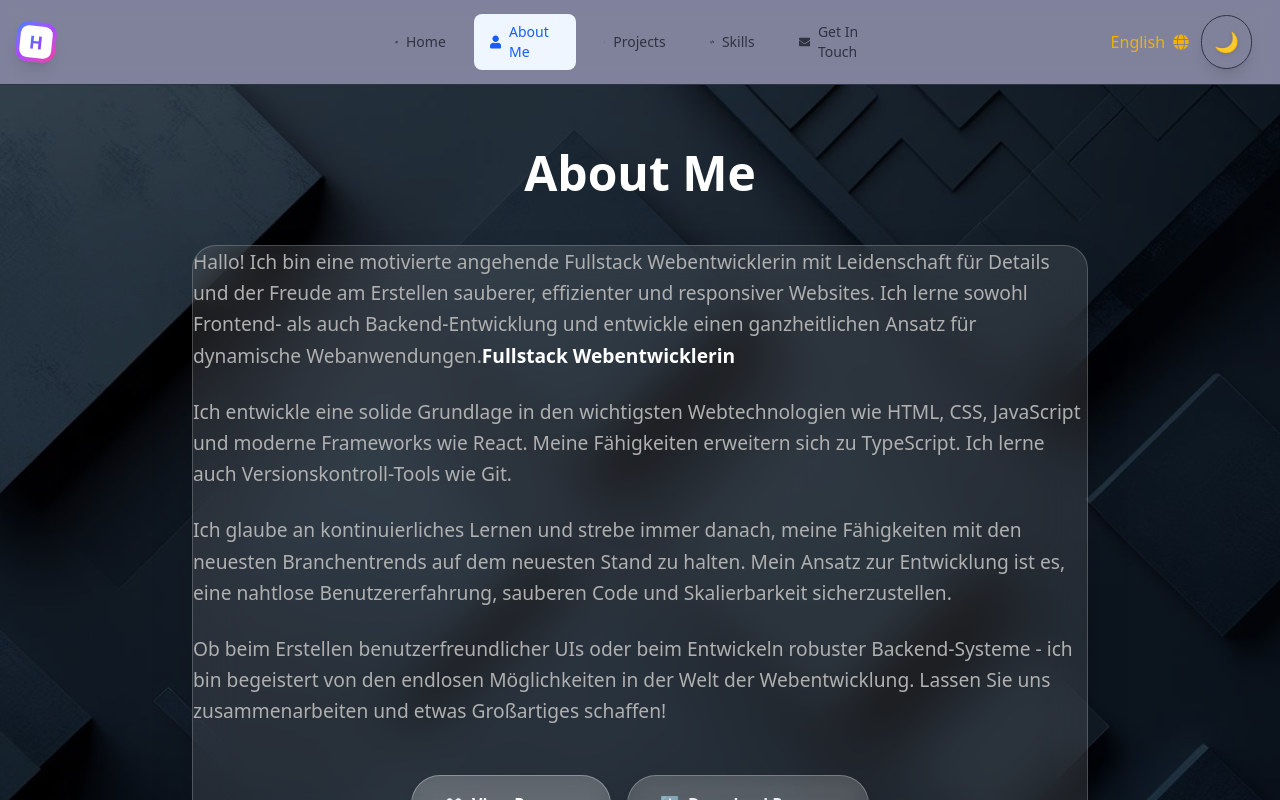
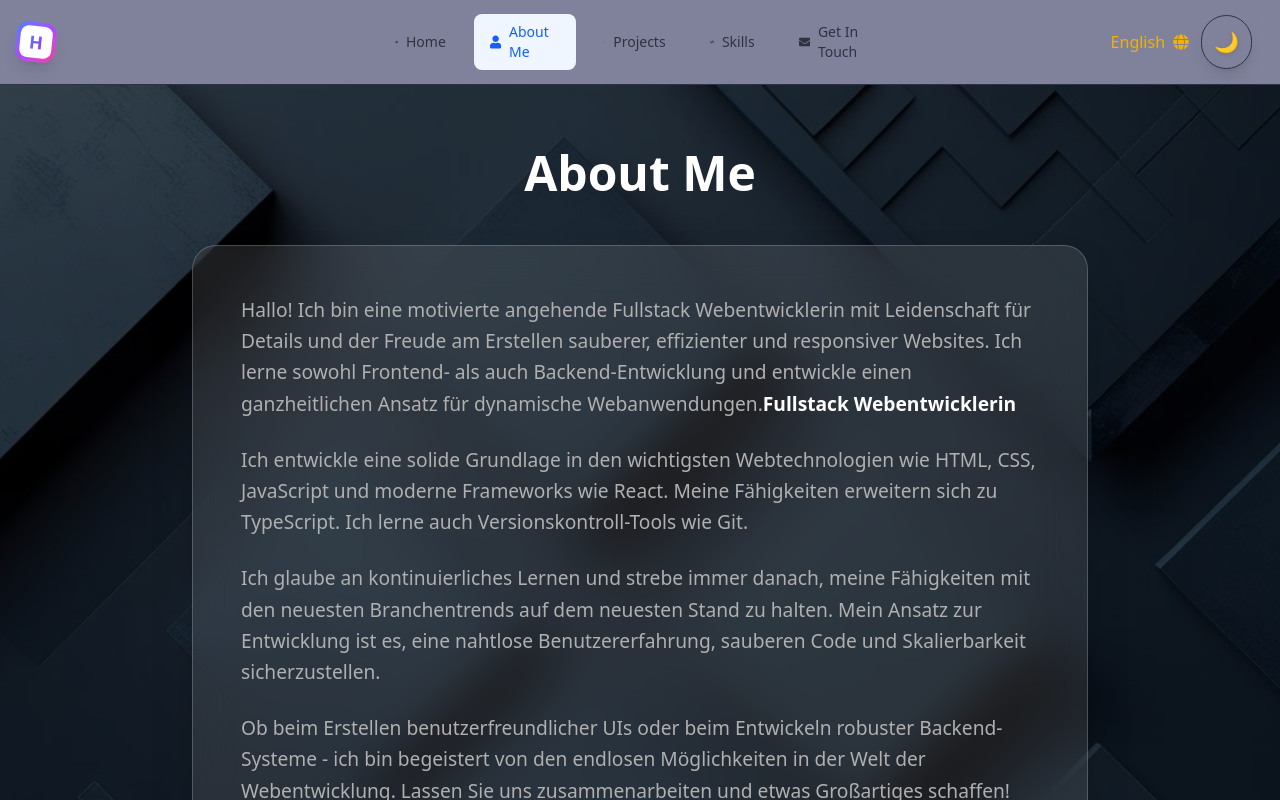
Before and after one commit to Githup-hana/portfolio, a React (Vite) app: page /about-me in a window 1280 px wide. Shown: the top 800 px of the page. Built offline with nearby package versions, Linux system fonts and the light colour scheme.

Commit message:
feat: Update AboutMe component styles for improved layout and visibility; enhance padding and overflow behavior

```diff
--- a/src/features/about_me/components/AboutMe.tsx
+++ b/src/features/about_me/components/AboutMe.tsx
@@ -26,7 +26,7 @@ function About() {
           </h1>
         </div>
 
-        <div className="max-w-6xl mx-auto bg-white/10 dark:bg-white/5 backdrop-blur-xl rounded-3xl border border-white/20 shadow-2xl overflow-hidden">
+        <div className="max-w-6xl mx-auto bg-white/10 dark:bg-white/5 backdrop-blur-xl rounded-3xl border border-white/20 shadow-2xl overflow-visible p-8 md:p-12">
 
           <div className="space-y-6 text-white/90 text-lg leading-relaxed">
             <p>
--- a/src/features/skills/components/SkillsNew.tsx
+++ b/src/features/skills/components/SkillsNew.tsx
@@ -7,6 +7,7 @@ import {
   faHtml5,
   faJs,
   faReact,
+  faVuejs,
   faNodeJs,
   faSass,
   faSlack,
@@ -39,6 +40,8 @@ function SkillsNew() {
     { name: "SASS", icon: faSass, color: "text-pink-500", level: 70, description: "CSS Preprocessor & Variables" },
     { name: "Next.js", icon: faReact, color: "text-black dark:text-white", level: 60, description: "SSR & Static Generation" },
     { name: "Vite", icon: faRocket, color: "text-purple-500", level: 75, description: "Fast Build Tool & HMR" },
+    { name: "Vue.js", icon: faVuejs, color: "text-green-500", level: 70, description: "Progressive JS Framework" },
+    { name: "Vuetify", icon: faPaintBrush, color: "text-teal-400", level: 60, description: "Material Design UI Framework for Vue" },
   ];
 
   // Backend & Database
```
